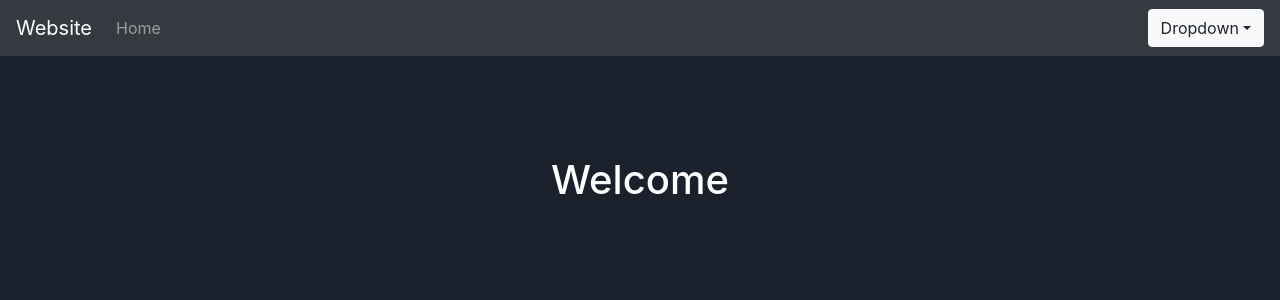
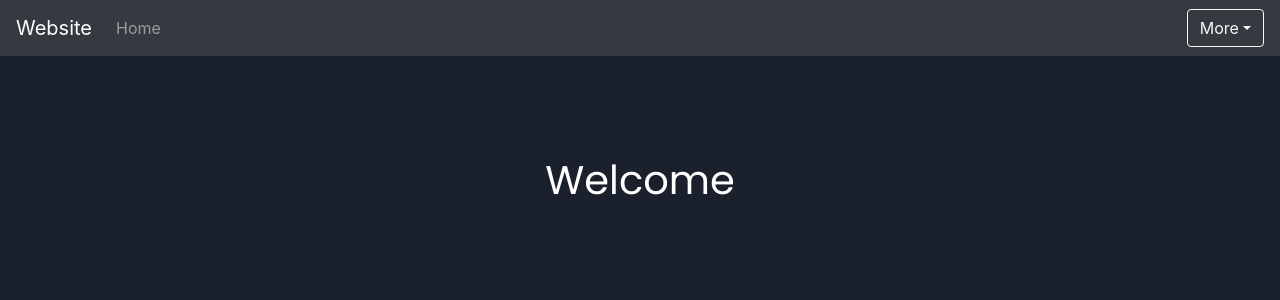
Before and after one commit to Orelabs/site, a React (Create React App) app: page / in a window 1280 px wide. Shown: the top 300 px of the page. Built offline with nearby package versions, Linux system fonts and the light colour scheme.

Commit message:
Added navbar

```diff
--- a/src/App.css
+++ b/src/App.css
@@ -3,13 +3,13 @@
 
 body {
   background: #1a202c !important;
-  font-family: Poppins, sans-serif;
 }
 
 .app {
   color: white;
   text-align: center;
   margin-top: 100px;
+  font-family: Poppins, sans-serif;
 }
 
 .font-poppins {
--- a/src/components/index.js
+++ b/src/components/index.js
@@ -0,0 +1 @@
+export { NavBar } from "./navbar";
--- a/src/components/navbar.jsx
+++ b/src/components/navbar.jsx
@@ -11,9 +11,9 @@ export function NavBar() {
           <Nav className="mr-auto">
             <Nav.Link href="/">Home</Nav.Link>
           </Nav>
-          <Dropdown navbar={true} focusFirstItemOnShow={false}>
-            <Dropdown.Toggle variant="light" id="dropdown-basic">
-              Dropdown
+          <Dropdown focusFirstItemOnShow={false}>
+            <Dropdown.Toggle variant="outline-light" id="dropdown-basic">
+              More
             </Dropdown.Toggle>
             <Dropdown.Menu alignRight={true}>
               <Dropdown.Item active={false} href="/">
--- a/src/index.js
+++ b/src/index.js
@@ -4,9 +4,9 @@ import ReactDOM from "react-dom";
 import { Route, Switch } from "react-router-dom";
 import { BrowserRouter } from "react-router-dom";
 
-import { NavBar } from "./components/navbar";
+import { AppPage } from "./App";
 
-import { AppPage } from "./App";
+import { NavBar } from "./components";
 import { TOSPage, PrivacyPage } from "./pages";
 
 import "./App.css";
```
